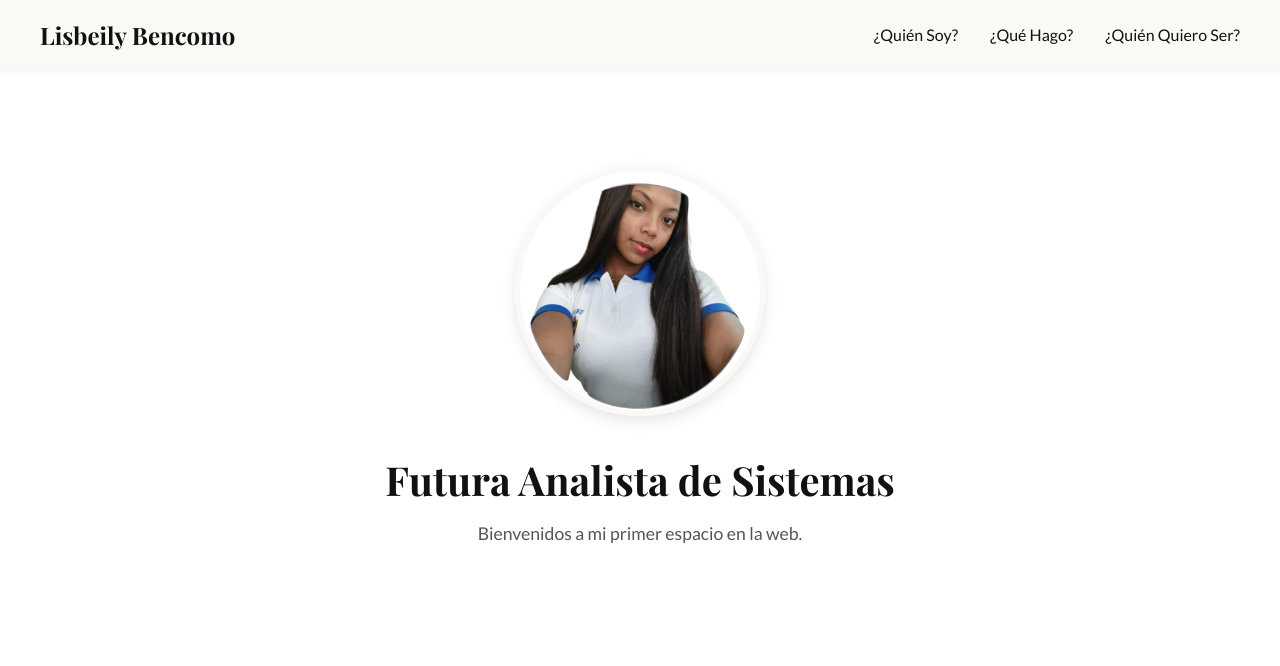
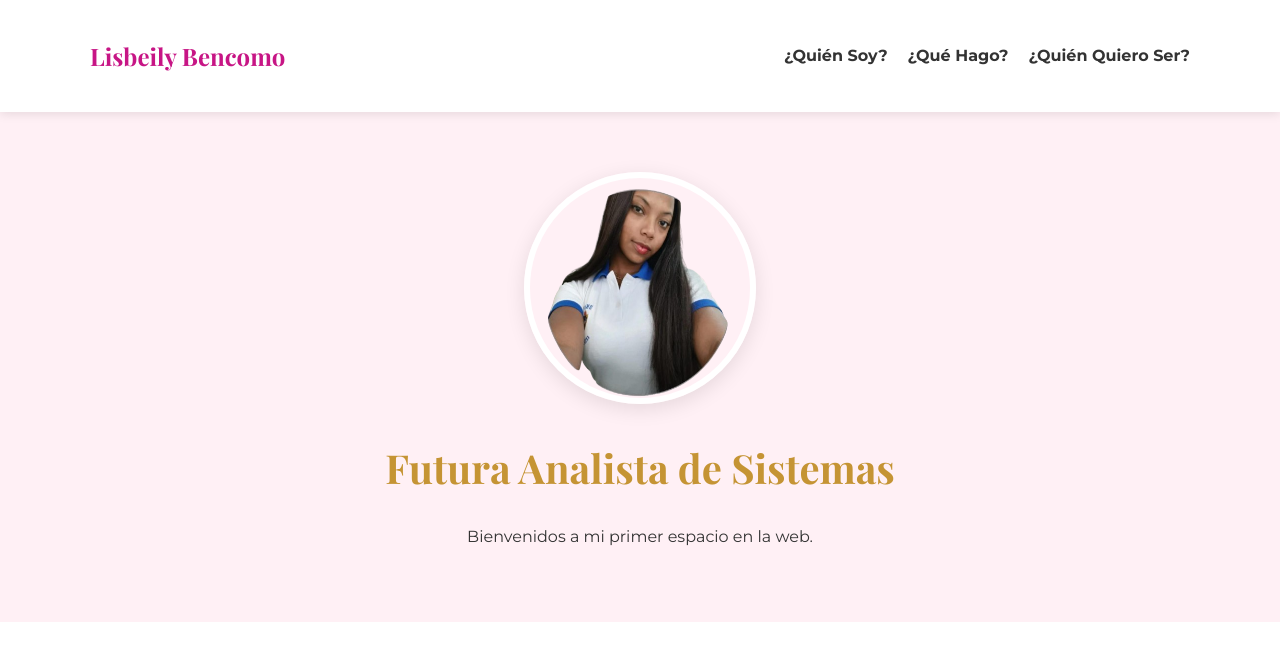
Before and after one commit to LISBEILY/lisgabbp, a plain HTML site: page index.html in a window 1280 px wide. Shown: the top 666 px of the page. Drawn offline with nearby package versions, Linux system fonts and the light colour scheme.

Commit message:
Update style.css

```diff
--- a/style.css
+++ b/style.css
@@ -1,152 +1,67 @@
-/* --- Estilos Generales --- */
 :root {
-    --white: #ffffff;
-    --beige-light: #fbf9f6; /* Color beige clarito */
-    --beige-dark: #d2b48c; /* Color beige para acentos */
-    --black: #111111;
-    --font-heading: 'Playfair Display', serif; /* Elegante para títulos */
-    --font-body: 'Lato', sans-serif; /* Muy legible para texto */
-}
-
-* {
-    margin: 0;
-    padding: 0;
-    box-sizing: border-box;
+    --white: #FFFFFF;
+    --gold: #C59434;
+    --grey: #333333;
+    --pink: #C71585;
+    --soft-pink: #FFF0F5;
+    --beige: #FDF5E6;
 }
 
 body {
-    font-family: var(--font-body);
+    margin: 0;
+    font-family: 'Montserrat', sans-serif;
+    color: var(--grey);
     background-color: var(--white);
-    color: var(--black);
-    line-height: 1.6;
 }
 
-h1, h2, h3 {
-    font-family: var(--font-heading);
-    font-weight: 700;
-}
-
-p {
-    margin-bottom: 1.5rem;
-}
-
-a {
-    text-decoration: none;
-    color: inherit;
-    transition: color 0.3s ease;
-}
-
-/* --- Navegación (Header) --- */
 header {
-    background-color: var(--beige-light);
-    padding: 1rem 2rem;
+    background: var(--white);
+    padding: 20px;
+    box-shadow: 0 2px 10px rgba(0,0,0,0.1);
     position: sticky;
     top: 0;
     z-index: 100;
-    box-shadow: 0 2px 5px rgba(0,0,0,0.05);
 }
 
 .navbar {
     display: flex;
     justify-content: space-between;
     align-items: center;
-    max-width: 1200px;
+    max-width: 1100px;
     margin: 0 auto;
 }
 
-.logo {
-    font-size: 1.5rem;
-    font-weight: 700;
+.logo { color: var(--pink); font-family: 'Playfair Display'; }
+
+.nav-links { list-style: none; display: flex; gap: 20px; }
+
+.nav-links a { text-decoration: none; color: var(--grey); font-weight: bold; }
+
+.hero { background: var(--soft-pink); padding: 60px 20px; text-align: center; }
+
+.hero-img {
+    width: 220px; height: 220px;
+    border-radius: 50%;
+    border: 6px solid var(--white);
+    box-shadow: 0 5px 20px rgba(0,0,0,0.1);
 }
 
-.nav-links {
-    list-style: none;
-    display: flex;
-    gap: 2rem;
+.hero-text h2 { font-family: 'Playfair Display'; font-size: 2.5rem; color: var(--gold); }
+
+.content-section { padding: 80px 20px; text-align: center; }
+
+.content-section h3 { font-family: 'Playfair Display'; font-size: 2rem; color: var(--gold); }
+
+.card {
+    background: white;
+    max-width: 700px;
+    margin: 20px auto;
+    padding: 30px;
+    border-radius: 15px;
+    box-shadow: 0 4px 15px rgba(0,0,0,0.05);
 }
 
-.nav-links a:hover {
-    color: var(--beige-dark);
-}
+.rosa-bg { background-color: var(--soft-pink); }
+.beige-bg { background-color: var(--beige); }
 
-/* --- Sección Hero (Imagen y Título) --- */
-.hero {
-    background-color: var(--white);
-    padding: 6rem 2rem;
-    text-align: center;
-}
-
-.hero-content {
-    max-width: 900px;
-    margin: 0 auto;
-    display: flex;
-    flex-direction: column;
-    align-items: center;
-    gap: 2rem;
-}
-
-.hero-img {
-    width: 250px;
-    height: 250px;
-    border-radius: 50%;
-    object-fit: cover;
-    box-shadow: 0 5px 15px rgba(0,0,0,0.1);
-    border: 5px solid var(--beige-light);
-}
-
-.hero-text h2 {
-    font-size: 2.5rem;
-    margin-bottom: 0.5rem;
-    color: var(--black);
-}
-
-.hero-text p {
-    font-size: 1.1rem;
-    color: #555;
-    font-weight: 400;
-}
-
-/* --- Secciones de Contenido --- */
-.content-section {
-    max-width: 800px;
-    margin: 0 auto;
-    padding: 6rem 2rem;
-    text-align: center;
-}
-
-.content-section h3 {
-    font-size: 2rem;
-    margin-bottom: 2rem;
-    border-bottom: 2px solid var(--beige-dark);
-    display: inline-block;
-    padding-bottom: 0.5rem;
-}
-
-.beige-bg {
-    background-color: var(--beige-light);
-}
-
-/* --- Pie de Página (Footer) --- */
-footer {
-    background-color: var(--black);
-    color: var(--white);
-    padding: 4rem 2rem;
-    text-align: center;
-}
-
-.quote {
-    font-family: var(--font-heading);
-    font-size: 1.5rem;
-    font-style: italic;
-    max-width: 600px;
-    margin: 0 auto;
-}
-
-.quote cite {
-    display: block;
-    font-size: 1rem;
-    font-style: normal;
-    font-weight: 400;
-    margin-top: 1rem;
-    color: #aaa;
-}
+footer { background: var(--grey); color: white; padding: 40px; text-align: center; }
```
